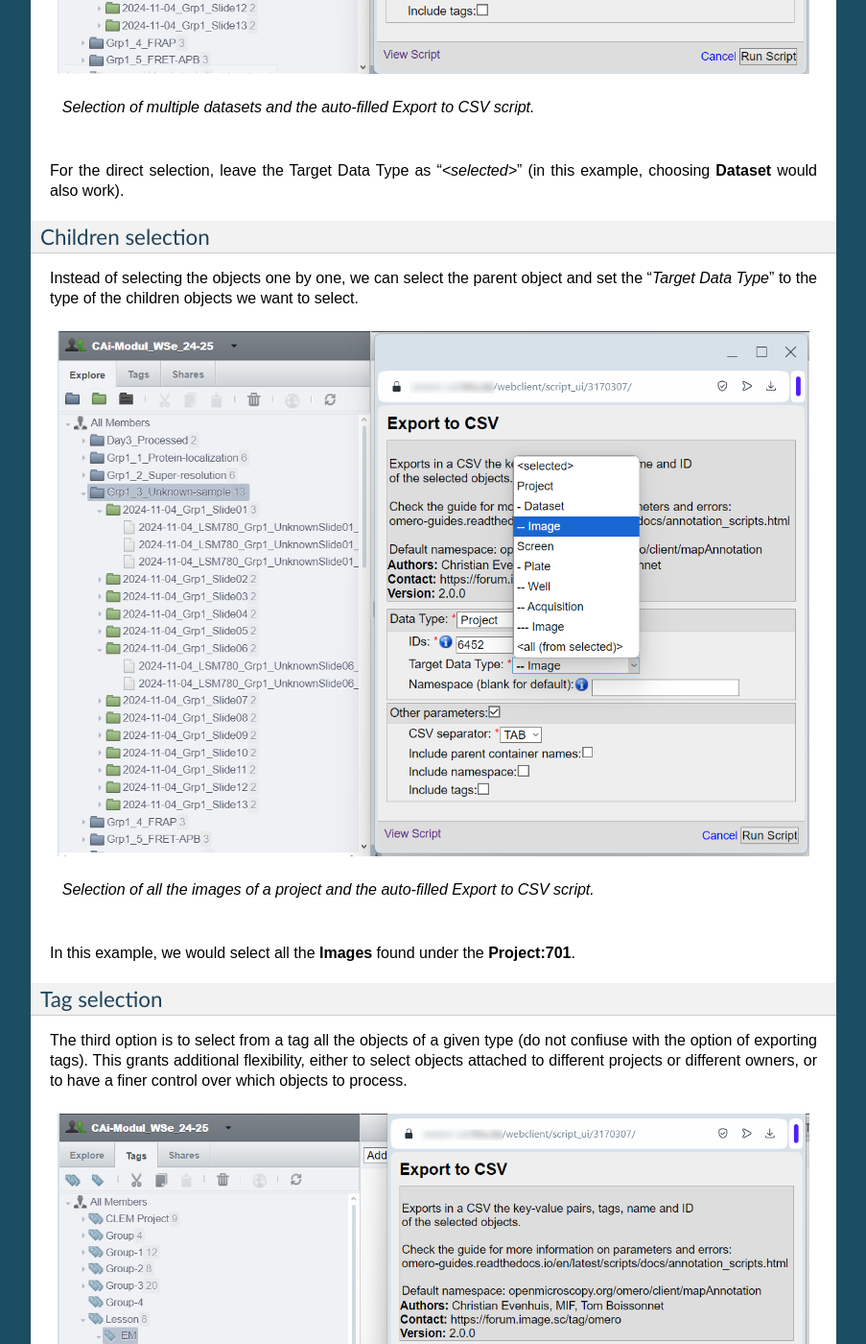
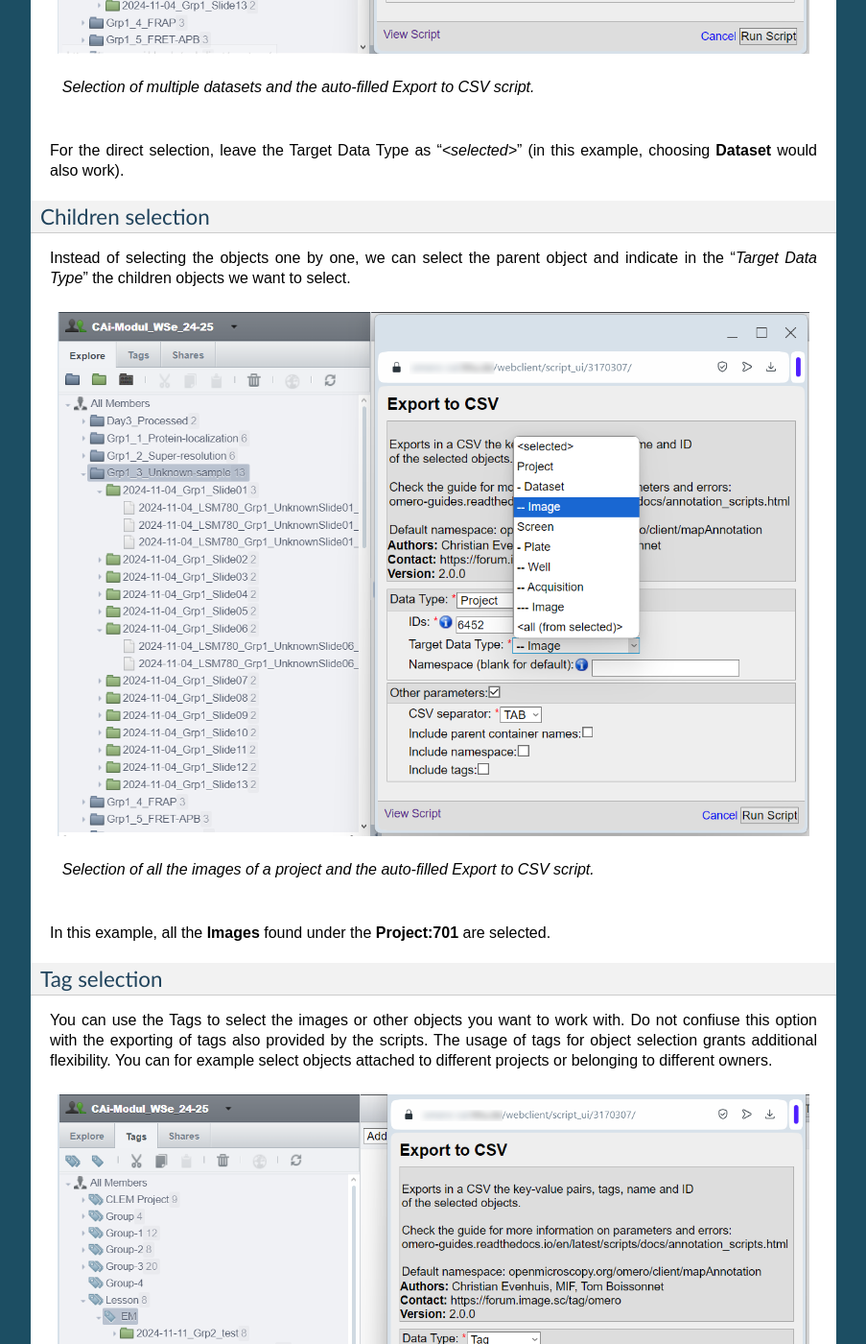
Before and after one commit to ome/omero-guide-scripts, a Sphinx documentation site: the page built from docs/walkthrough.rst, in a window 1280 px wide and 1400 px high, scrolled down 1139 px. Shown: the whole window at 96% size, without its empty margins (198-1101 px from the left). Built offline with Sphinx 7.4.7, drawn with Linux system fonts in a browser that asks for light colours; some of the changed text lies outside the part shown.

Commit message:
Apply suggestions from code review
Co-authored-by: pwalczysko <p.walczysko@dundee.ac.uk>

```diff
--- a/docs/walkthrough.rst
+++ b/docs/walkthrough.rst
@@ -10,8 +10,8 @@
 * Delete Key-Value pairs
 * Convert the namespaces of Key-Value pairs
 
-Following this walkthrough, we hope to give you an understanding of \
-the four scripts that will help you to manipulate your annotations.
+This walkthrough should give you an understanding of \
+the scripts and help you to manage your annotations.
 
 Object selection with the scripts
 ---------------------------------
@@ -22,14 +22,14 @@
 * **Projects** → **Datasets** → **Images**
 * **Screens** → **Plates** → (**Wells** or **Acquisition/Run**) → **Images**
 
-More details about selecting High-Content-Screening are given in another \
-section (see :doc:`Selecting High-Content-Screening </extended_description>`).
+More details about selecting High-Content-Screening are given \
+elsewhere (see :doc:`Selecting High-Content-Screening </extended_description>`).
 
-To select which objects to manipulate by batch, the scripts offer four distinct ways.
+The scripts offer 4 ways of selecting the objects to work with.
 
 Direct selection
 ^^^^^^^^^^^^^^^^
-The first is to simply select the all the desired objects. Opening the script \
+Simply select the all the desired objects. Opening the script \
 after selecting the object will prefill the script parameters with the right \
 object type and IDs:
 
@@ -44,7 +44,7 @@
 Children selection
 ^^^^^^^^^^^^^^^^^^
 Instead of selecting the objects one by one, we can select the parent object \
-and set the "*Target Data Type*" to the type of the children objects \
+and indicate in the "*Target Data Type*" the children objects \
 we want to select.
 
 .. figure:: images/annotation_02_selecting_parentchild_autofill.png
@@ -52,15 +52,14 @@
    *Selection of all the images of a project and the auto-filled Export to CSV script.*
 ..
 
-In this example, we would select all the **Images** found under the **Project:701**.
+In this example, all the **Images** found under the **Project:701** are selected.
 
 Tag selection
 ^^^^^^^^^^^^^
-The third option is to select from a tag all the objects of a given type \
-(do not confiuse with the option of exporting tags). This grants additional  \
-flexibility, either to select objects attached to different projects \
-or different owners, or to have a finer control over \
-which objects to process.
+You can use the Tags to select the images or other objects you want to work with.  \
+Do not confiuse this option with the exporting of tags also provided by the scripts. The usage of tags  \
+for object selection grants additional flexibility. You can for example select objects \
+attached to different projects or belonging to different owners. \
 
 .. figure:: images/annotation_03_selecting_tags.png
 
@@ -94,7 +93,7 @@
    *Exported .csv with only the object ID and name*
 ..
 
-  Tip: If you have Key-Value pairs attached to your objects that you do not \
+  Tip: To omit some Key-Value pairs during export \
   wish to export (to create a template like shown above), specify a not-in-use \
   namespace (any random input will work). This does not affect tags.
 
@@ -126,9 +125,9 @@
   on that in the :doc:`parameter description section</parameter_description>` of this guide.
 
 
-We can then see in the OMERO activities that the Key-Value pairs were added to 5 \
+The Key-Value pairs were added to 5 \
 datasets out of the 11 present in this project (as expected). We also see three set of \
-key-value pairs, one for each namespace we used in the csv.
+Key-Value pairs, one for each namespace we used in the csv.
 
 .. figure:: images/annotation_07_KV_import_printout.png
 
```
Also changed, not shown: docs/setup.rst (+6 -6 lines).
